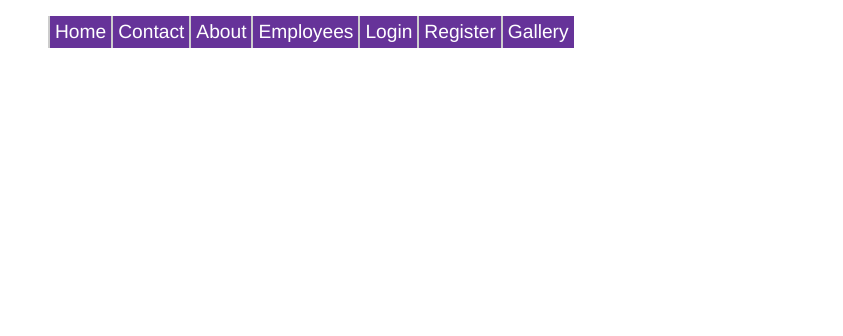
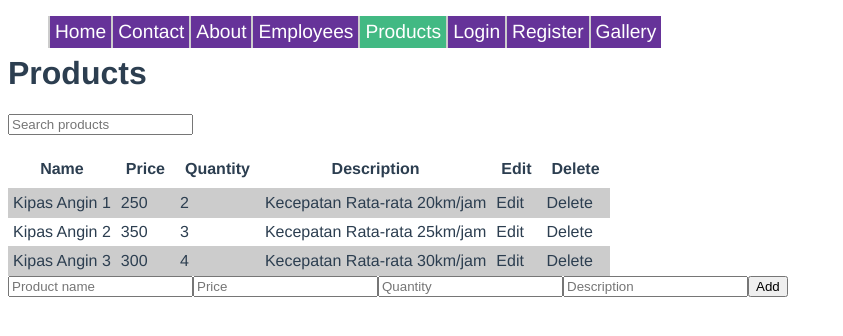
Before and after one commit to lamboktulus1379/vue-training, a Vue app: page /products in a window 1280 px wide. Shown: the top 336 px of the page, without its empty margins (0-843 px from the left). Built offline with nearby package versions, Linux system fonts and the light colour scheme.

Commit message:
Data Table

```diff
--- /dev/null
+++ b/data/db.json
@@ -0,0 +1,59 @@
+{
+  "songs": [
+    {
+      "id": "1",
+      "name": "Thriller",
+      "album": "Thriller"
+    },
+    {
+      "id": "2",
+      "name": "Dangerous",
+      "album": "Dangerous"
+    },
+    {
+      "id": "3",
+      "name": "Stranger In Moscow",
+      "album": "History"
+    },
+    {
+      "id": "4",
+      "name": "Smooth Criminal",
+      "album": "BAD"
+    },
+    {
+      "id": "5",
+      "name": "BAD",
+      "album": "BAD"
+    },
+    {
+      "id": "6",
+      "name": "Black or White",
+      "album": "Dangerous"
+    },
+    {
+      "id": "6",
+      "name": "You rock My World",
+      "album": "Invincible"
+    },
+    {
+      "id": "7",
+      "name": "Hold My Hand",
+      "album": "Michael"
+    },
+    {
+      "id": "8",
+      "name": "Rock With You",
+      "album": "Off The Wall"
+    },
+    {
+      "id": "9",
+      "name": "Billy Jean",
+      "album": "Thriller"
+    },
+    {
+      "id": "10",
+      "name": "They don't really care about us",
+      "album": "History"
+    }
+  ]
+}
--- a/src/App.vue
+++ b/src/App.vue
@@ -4,9 +4,10 @@
     <navigationMenu :label="menus[1].name" :link="menus[1].link" :display="menus[1].show"/>
     <navigationMenu :label="menus[2].name" :link="menus[2].link" :display="menus[2].show"/>
     <navigationMenu :label="menus[3].name" :link="menus[3].link" :display="menus[3].show"/>
-    <navigationMenu :label="menus[4].name" :link="menus[4].link" v-if="!$store.getters.getLog"/>
+    <navigationMenu :label="menus[4].name" :link="menus[4].link" :display="menus[4].show"/>
     <navigationMenu :label="menus[5].name" :link="menus[5].link" v-if="!$store.getters.getLog"/>
-    <navigationMenu :label="menus[6].name" :link="menus[6].link" :display="menus[6].show"/>
+    <navigationMenu :label="menus[6].name" :link="menus[6].link" v-if="!$store.getters.getLog"/>
+    <navigationMenu :label="menus[7].name" :link="menus[7].link" :display="menus[7].show"/>
     <br>
     <router-view/>
   </div>
@@ -28,21 +29,27 @@ export default {
           show: true
         },
         {
+          name: "Products",
+          link: "/products",
+          id: 5,
+          show: true
+        },
+        {
           name: "Login",
           link: "/login",
-          id: 5,
+          id: 6,
           show: true
         },
         {
           name: "Register",
           link: "/register",
-          id: 6,
+          id: 7,
           show: true
         },
         {
           name: "Gallery",
           link: "/gallery",
-          id: 7,
+          id: 8,
           show: true
         }
       ],
--- a/src/components/boxGallery.vue
+++ b/src/components/boxGallery.vue
@@ -1,8 +1,6 @@
 <template>
   <div @mouseover="stopSlideImage" @mouseout="slideImage" class="image-wrapper">
-    <transition name="fade">
-      <img v-if="show" :src="imagePath" width="640" height="480">
-    </transition>
+    <img v-if="show" :src="imagePath" width="640" height="480">
     <slot/>
   </div>
 </template>
@@ -20,10 +18,14 @@ export default {
 
 <style lang="scss" scoped>
 .image-wrapper {
+  position: absulute;
+  left: 50%;
+  margin-left: -320px;
   width: 640px;
   height: 480px;
   position: relative;
-
+  display: block;
+  box-shadow: 2px 2px 3px black;
   span {
     background: #f5f5f5;
     width: 20px;
@@ -58,18 +60,42 @@ export default {
     margin-left: -50px;
     background: rgba(0, 0, 0, 0.5);
   }
-}
-.fade-enter-active,
-.fade-leave-active {
-  transition: all 0.8s ease;
-  overflow: hidden;
-  visibility: visible;
-  opacity: 1;
-  position: absolute;
-}
-.fade-enter,
-.fade-leave-to {
-  opacity: 0;
-  visibility: hidden;
+
+  .indicator-container {
+    display: flex;
+    flex-flow: row;
+    justify-content: center;
+    align-items: center;
+    left: 50%;
+    margin-left: -50px;
+    position: absolute;
+    bottom: 5px;
+    width: 100px;
+  }
+  .indicator-content {
+    width: 10px;
+    height: 10px;
+    background: blue;
+    border-radius: 50%;
+    box-shadow: 1px 1px 0.5px #f5f5f5;
+    transition: "box-shadow" ease-in 2s;
+    margin: 5px;
+  }
+  .indicator-content:hover {
+    cursor: pointer;
+  }
+  .active {
+    background: green;
+    box-shadow: none;
+  }
+  img {
+    display: block;
+    opacity: 1;
+    transition: all 0.3s ease-in-out;
+    outline: 2px solid #f5f5f5;
+  }
+  img:hover {
+    cursor: pointer;
+  }
 }
 </style>
--- /dev/null
+++ b/src/components/boxProducts.vue
@@ -0,0 +1,158 @@
+<template>
+  <div class="box-products">
+    <input type="text" placeholder="Search products" @input="searchItem">
+    <table>
+      <tr>
+        <th
+          @click="sortProducts(dh)"
+          v-for="(dh, indexA) in Object.keys(dataHead[0])"
+          :key="indexA"
+        >{{ dh.charAt(0).toUpperCase() + dh.slice(1) }}</th>
+        <th>Edit</th>
+        <th>Delete</th>
+      </tr>
+      <tr v-for="(db, indexA) in tempData" :key="`r-${indexA}`">
+        <td v-for="(dv, index) in db" :key="`d-${index}`">
+          <input v-if="indexA === editIndex" v-model="tempInput[index]">
+          <label v-else>{{ dv }}</label>
+        </td>
+        <td @click="changeData()" v-if="editIndex===indexA">Save</td>
+        <td @click="retId(indexA)" v-else>Edit</td>
+        <td @click="delData(indexA)">Delete</td>
+      </tr>
+    </table>
+    <template>
+      <input type="text" placeholder="Product name" v-model="productInput.name">
+      <input type="text" placeholder="Price" v-model="productInput.price">
+      <input type="text" placeholder="Quantity" v-model="productInput.quantity">
+      <input type="text" placeholder="Description" v-model="productInput.description">
+
+      <button @click="sendProduct">Add</button>
+    </template>
+  </div>
+</template>
+
+<script>
+export default {
+  data: () => {
+    return {
+      tempData: [],
+
+      editIndex: -1,
+
+      productInput: {
+        name: "",
+        price: "",
+        quantity: "",
+        description: ""
+      },
+      tempInput: {
+        name: "",
+        price: "",
+        quantity: "",
+        description: ""
+      }
+    };
+  },
+  props: ["dataHead"],
+  methods: {
+    delData(idx) {
+      this.tempData.splice(idx, 1);
+    },
+    changeData() {
+      this.tempData[this.editIndex] = this.tempInput;
+      this.editIndex = -1;
+    },
+    retId(idxClick) {
+      this.editIndex = idxClick;
+      this.tempInput = this.tempData[this.editIndex];
+    },
+    editProduct(idx) {
+      if (idx == this.editIndex) {
+        return true;
+      }
+      return false;
+    },
+    sendProduct() {
+      this.tempData.push(this.productInput);
+    },
+    sortProducts(dHead) {
+      if (this.tempData.length < 1) {
+        this.dataHead = this.dataHead.sort((a, b) =>
+          a.dHead > b.dHead ? 1 : -1
+        );
+      } else {
+        this.tempData = this.tempData.sort((a, b) =>
+          a.dHead > b.dHead ? 1 : -1
+        );
+      }
+    },
+    searchItem($event) {
+      this.tempData = this.dataHead.filter(function(dh) {
+        if (
+          Object.values(dh)
+            .join(" ")
+            .search($event.target.value) > -1
+        ) {
+          console.log("Values: ", Object.values(dh));
+          console.log("Join: ", Object.values(dh).join(","));
+          return true;
+        }
+      });
+      console.log(this.tempData, $event.target.value);
+    }
+  },
+
+  computed: {
+    addProducts: function() {
+      this.productInput.name = this.pName;
+      this.productInput.price = this.pPrice;
+      this.productInput.quantity = this.pQuantity;
+      this.productInput.description = this.pDescription;
+
+      console.log("computed");
+    }
+  },
+
+  mounted() {
+    //console.log(Object.keys(this.dataHead[0]));
+    this.tempData.push(...this.dataHead);
+    //a = [{asd:asd}, {asd:asd} , {asd:asd} , {asd:asd} , {asd:asd}]
+    //b = []
+    //b.push(a)
+    //[[{asd:asd}, {asd:asd} , {asd:asd} , {asd:asd} , {asd:asd}]]
+    //b.push(...a)
+    //[{asd:asd}, {asd:asd} , {asd:asd} , {asd:asd} , {asd:asd}, {asd:asd}, {asd:asd} , {asd:asd} , {asd:asd} , {asd:asd}]
+  }
+};
+</script>
+
+<style lang="scss" scoped>
+table {
+  margin-top: 15px;
+  padding: 0;
+  border-collapse: collapse;
+  th,
+  td {
+    border-bottom: 1px solid #ccc;
+  }
+  th {
+    padding: 10px;
+  }
+  th:hover {
+    cursor: pointer;
+  }
+  td {
+    padding: 5px;
+  }
+  td:hover {
+    cursor: pointer;
+  }
+  tr:nth-child(odd) td {
+    background: #fff;
+  }
+  tr:nth-child(even) td {
+    background: #ccc;
+  }
+}
+</style>
--- a/src/router.js
+++ b/src/router.js
@@ -57,6 +57,12 @@ export default new Router({
       name: "gallery",
 
       component: () => import("./views/Gallery.vue")
+    },
+    {
+      path: "/products",
+      name: "products",
+
+      component: () => import("./views/Products.vue")
     }
   ]
 });
--- a/src/views/Gallery.vue
+++ b/src/views/Gallery.vue
@@ -6,6 +6,15 @@
         <span @click="leftImage" class="lessThan">&lt;</span>
         <span @click="rightImage" class="greaterThan">&gt;</span>
         <p>{{ imgTitle }}</p>
+        <div class="indicator-container">
+          <div
+            @click="imgShow(index)"
+            class="indicator-content"
+            :class="{active: cekImage(index)}"
+            v-for="(image, index) in imageSource"
+            :key="index"
+          ></div>
+        </div>
       </boxGallery>
     </div>
   </div>
@@ -21,6 +30,7 @@ import myImageFour from "@/assets/images/chicago-night-traffic-1447010-640x480.j
 export default {
   data: () => {
     return {
+      isActive: false,
       imgPath: myImageOne,
       imgId: 0,
       imgTitle: "My Image 1",
@@ -66,6 +76,19 @@ export default {
   },
 
   methods: {
+    cekImage(id) {
+      if (this.imgId == id) {
+        return true;
+      }
+      return false;
+    },
+    imgShow(idx) {
+      this.stopSlideImage;
+
+      this.imgPath = this.imageSource[idx].path;
+      this.imgTitle = this.imageSource[idx].title;
+      this.imgId = idx;
+    },
     stopSlideImage() {
       clearTimeout(this.sImage);
       this.sImage = null;
--- /dev/null
+++ b/src/views/Products.vue
@@ -0,0 +1,43 @@
+<template>
+  <div class="vw-products">
+    <h1>Products</h1>
+    <boxProducts :dataHead="products"></boxProducts>
+  </div>
+</template>
+
+<script>
+import boxProducts from "../components/boxProducts";
+export default {
+  data: () => {
+    return {
+      products: [
+        {
+          name: "Kipas Angin 1",
+          price: "250",
+          quantity: "2",
+          description: "Kecepatan Rata-rata 20km/jam"
+        },
+        {
+          name: "Kipas Angin 2",
+          price: "350",
+          quantity: "3",
+          description: "Kecepatan Rata-rata 25km/jam"
+        },
+        {
+          name: "Kipas Angin 3",
+          price: "300",
+          quantity: "4",
+          description: "Kecepatan Rata-rata 30km/jam"
+        }
+      ]
+    };
+  },
+
+  components: {
+    boxProducts
+  }
+};
+</script>
+<style lang="sass" scoped>
+
+</style>
```
Also changed, not shown: 1 other file (tests, documents, lock files or other folders).
